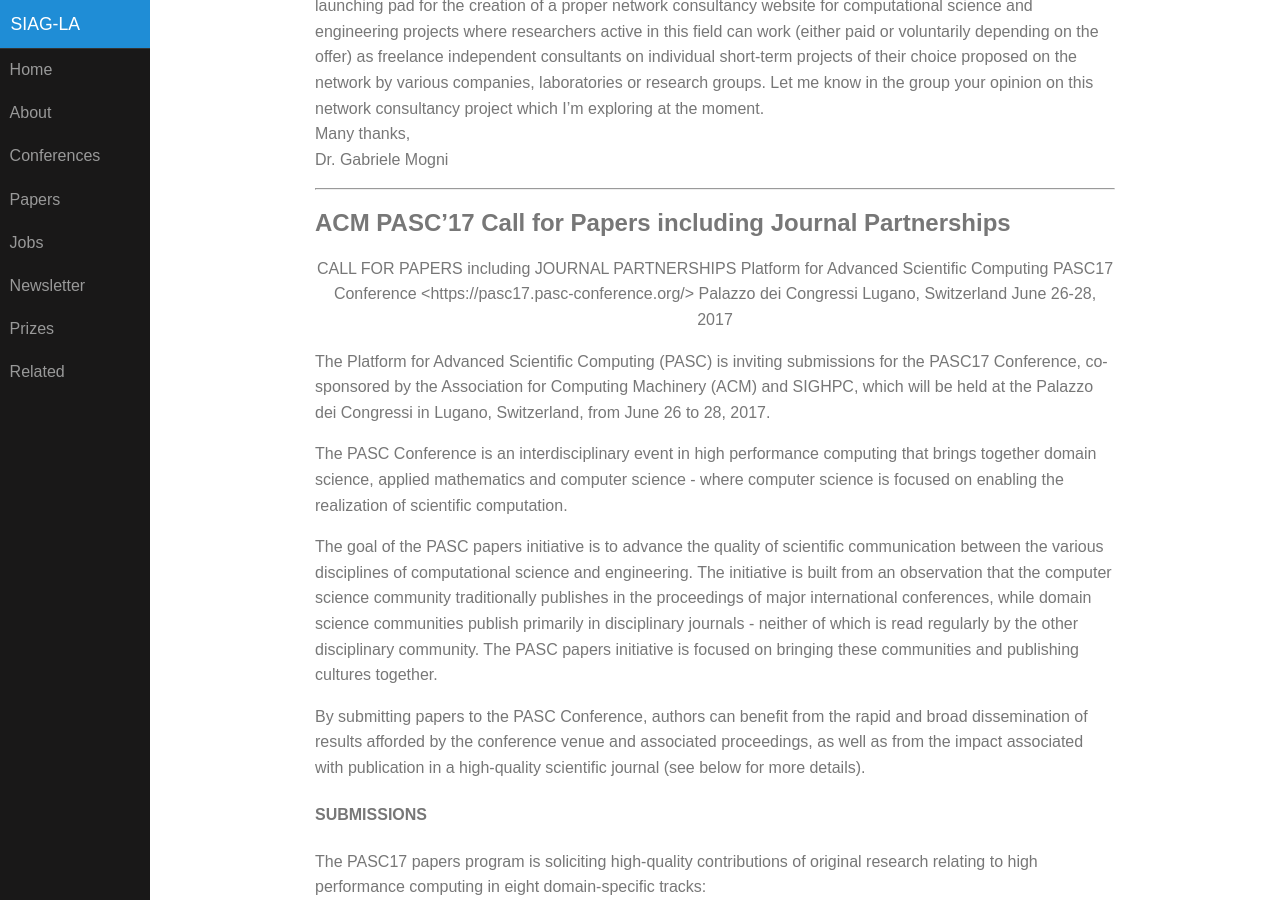
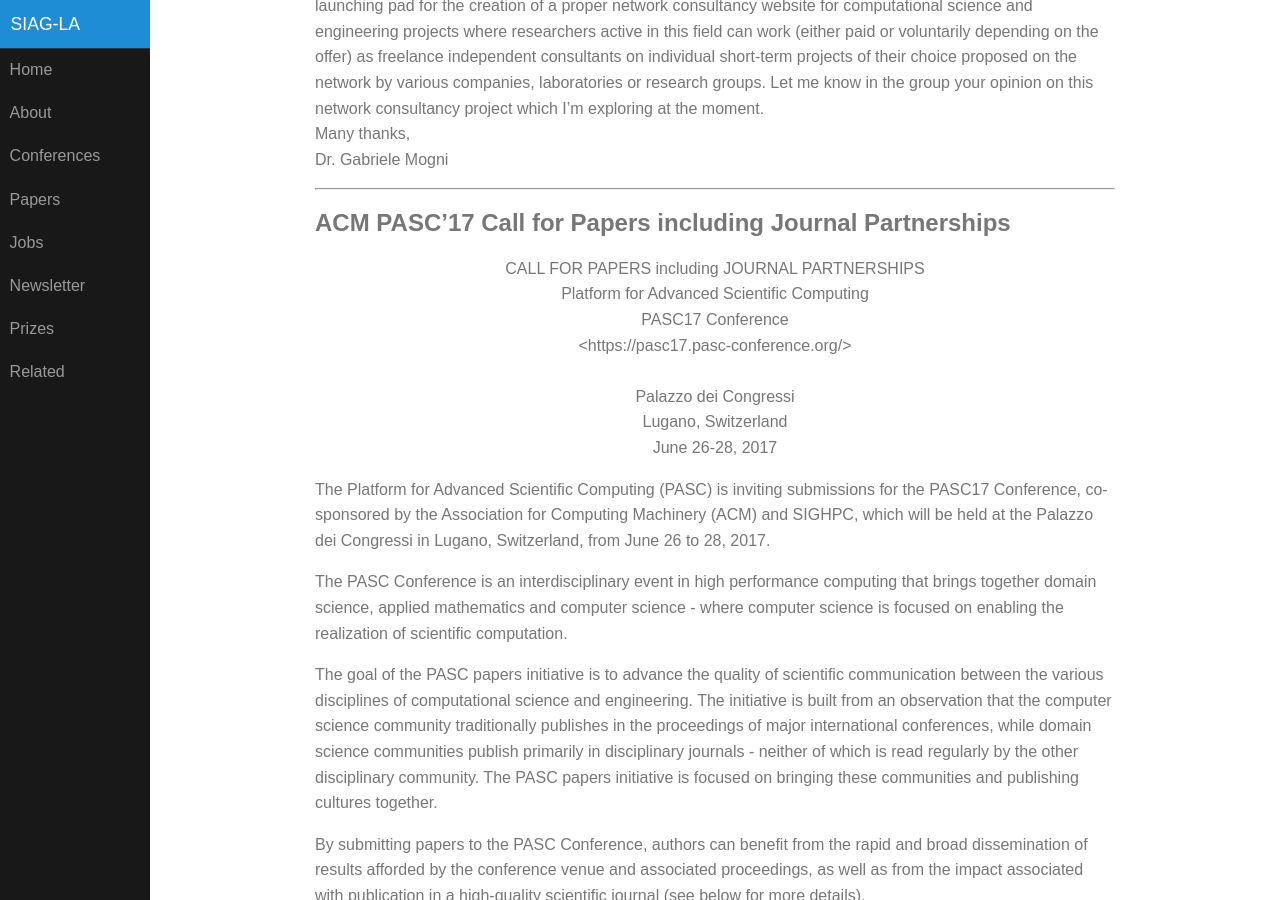
Before and after one commit to dbindel/siagla, a Jekyll site: the page built from _posts/2017-01-02-digest.md, in a window 1280 px wide and 900 px high, scrolled down 1261 px. Built offline with Jekyll 4.4.1, drawn with Linux system fonts in a browser that asks for light colours; comment, search, counter and statistics services are not loaded.

Commit message:
Added to digest

```diff
--- a/_posts/2017-01-02-digest.md
+++ b/_posts/2017-01-02-digest.md
@@ -61,14 +61,14 @@ Dr. Gabriele Mogni
 
 
 <p style="text-align: center;">
-CALL FOR PAPERS including JOURNAL PARTNERSHIPS
-Platform for Advanced Scientific Computing
-PASC17 Conference
-<https://pasc17.pasc-conference.org/>
-
-Palazzo dei Congressi
-Lugano, Switzerland
-June 26-28, 2017
+CALL FOR PAPERS including JOURNAL PARTNERSHIPS  <br>
+Platform for Advanced Scientific Computing   <br>
+PASC17 Conference  <br>
+<https://pasc17.pasc-conference.org/> <br>
+<br>
+Palazzo dei Congressi  <br>
+Lugano, Switzerland  <br>
+June 26-28, 2017  <br>
 </p>
 
 The Platform for Advanced Scientific Computing (PASC) is inviting
```
